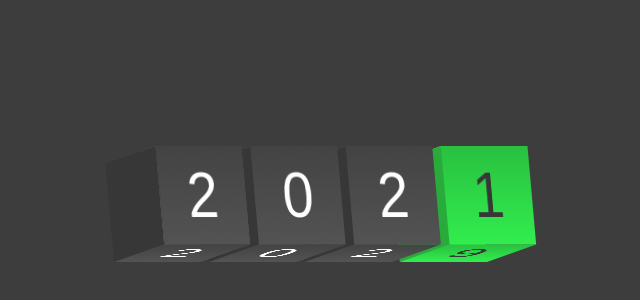
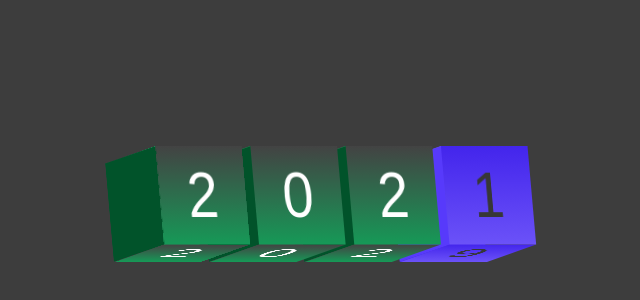
Before and after one commit to StormKing969/Countdown-Timer, a plain HTML site: page index.html in a window 1280 px wide. Shown: the part 196-496 px from the top of the page, without its empty margins (319-959 px from the left). Drawn offline with Linux system fonts and the light colour scheme.

Commit message:
color change

```diff
--- a/scss/main.scss
+++ b/scss/main.scss
@@ -44,18 +44,18 @@ body {
             position: absolute;
             width: 100%;
             height: 100%;
-            background: #373737;
+            background: #01532a;
             transform-origin: left;
             transform: rotateY(91deg) translateX(-50px);
         }
 
         &:last-child {
             &::before {
-                background: #29ab3c;
+                background: #573afb;
             }
 
             span {
-                background: linear-gradient(#29c040, #32ed4e);
+                background: linear-gradient(#4325ec, #6b52f8);
                 color: #373737;
             }
         }
@@ -66,7 +66,7 @@ body {
             left: 0;
             width: 100%;
             height: 100%;
-            background: linear-gradient(#434343, #535353);
+            background: linear-gradient(#434343, #169957);
             display: flex;
             justify-content: center;
             align-items: center;
```
Also changed, not shown: public/css/main.css.
